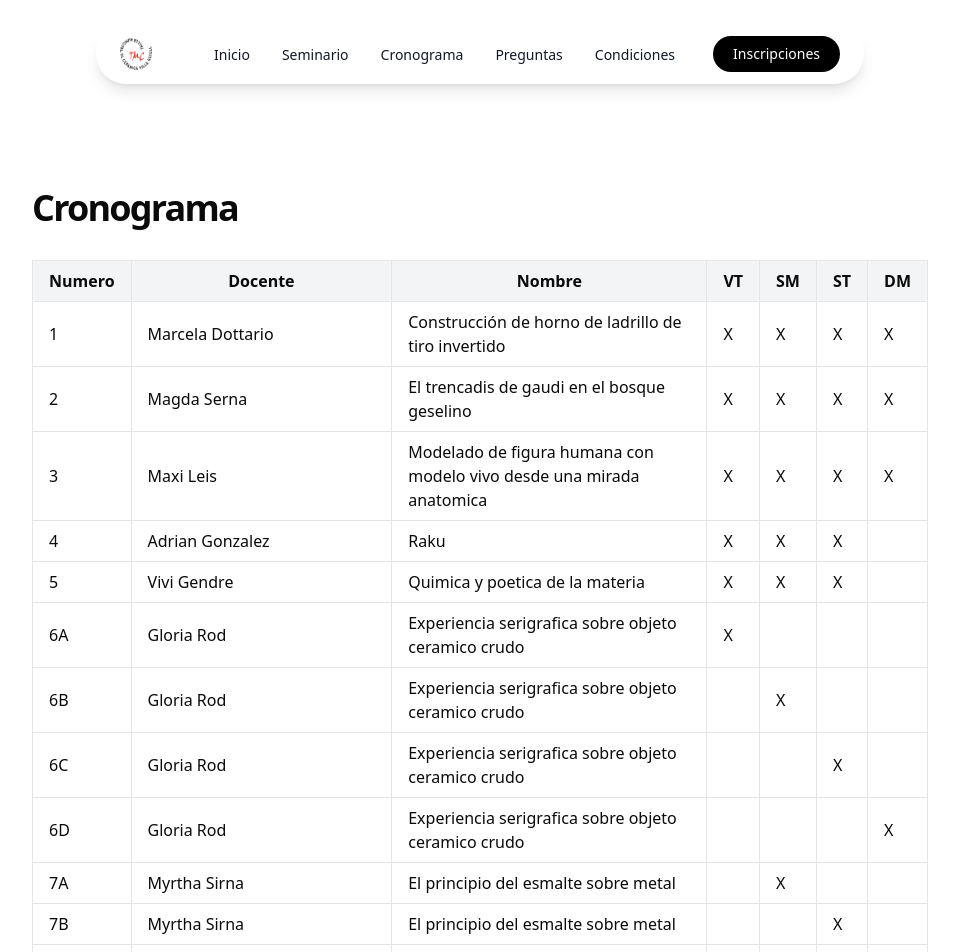
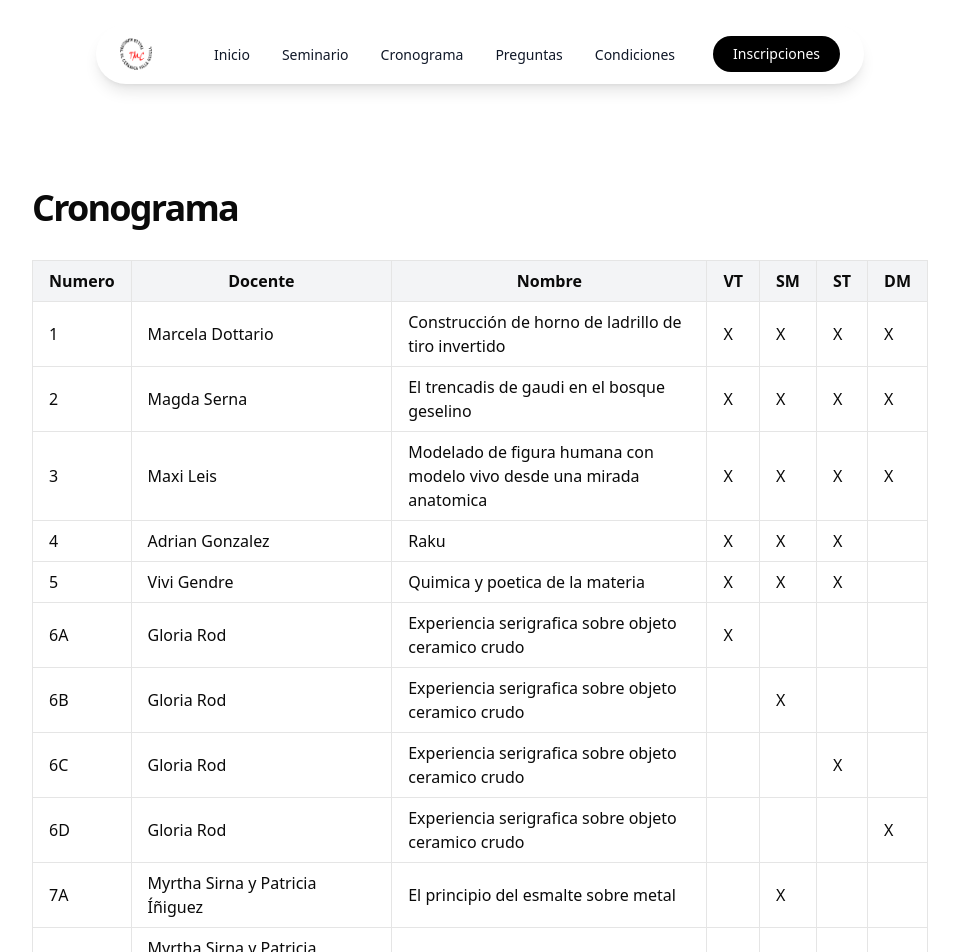
Before and after one commit to matiasaratano/webtmc, a Next.js app: page /cronograma in a window 1280 px wide. Shown: the top 952 px of the page, without its empty margins (160-1119 px from the left). Built offline with nearby package versions, Linux system fonts and the light colour scheme.

Commit message:
se agrega nombre profesor taller 7

```diff
--- a/src/app/cronograma/page.tsx
+++ b/src/app/cronograma/page.tsx
@@ -30,8 +30,8 @@ export default function CronogramaPage() {
                   <tr><td className="px-4 py-2 border">6B</td><td className="px-4 py-2 border">Gloria Rod</td><td className="px-4 py-2 border">Experiencia serigrafica sobre objeto ceramico crudo</td><td className="px-4 py-2 border"></td><td className="px-4 py-2 border">X</td><td className="px-4 py-2 border"></td><td className="px-4 py-2 border"></td></tr>
                   <tr><td className="px-4 py-2 border">6C</td><td className="px-4 py-2 border">Gloria Rod</td><td className="px-4 py-2 border">Experiencia serigrafica sobre objeto ceramico crudo</td><td className="px-4 py-2 border"></td><td className="px-4 py-2 border"></td><td className="px-4 py-2 border">X</td><td className="px-4 py-2 border"></td></tr>
                   <tr><td className="px-4 py-2 border">6D</td><td className="px-4 py-2 border">Gloria Rod</td><td className="px-4 py-2 border">Experiencia serigrafica sobre objeto ceramico crudo</td><td className="px-4 py-2 border"></td><td className="px-4 py-2 border"></td><td className="px-4 py-2 border"></td><td className="px-4 py-2 border">X</td></tr>
-                  <tr><td className="px-4 py-2 border">7A</td><td className="px-4 py-2 border">Myrtha Sirna</td><td className="px-4 py-2 border">El principio del esmalte sobre metal</td><td className="px-4 py-2 border"></td><td className="px-4 py-2 border">X</td><td className="px-4 py-2 border"></td><td className="px-4 py-2 border"></td></tr>
-                  <tr><td className="px-4 py-2 border">7B</td><td className="px-4 py-2 border">Myrtha Sirna</td><td className="px-4 py-2 border">El principio del esmalte sobre metal</td><td className="px-4 py-2 border"></td><td className="px-4 py-2 border"></td><td className="px-4 py-2 border">X</td><td className="px-4 py-2 border"></td></tr>
+                  <tr><td className="px-4 py-2 border">7A</td><td className="px-4 py-2 border">Myrtha Sirna y Patricia Íñiguez</td><td className="px-4 py-2 border">El principio del esmalte sobre metal</td><td className="px-4 py-2 border"></td><td className="px-4 py-2 border">X</td><td className="px-4 py-2 border"></td><td className="px-4 py-2 border"></td></tr>
+                  <tr><td className="px-4 py-2 border">7B</td><td className="px-4 py-2 border">Myrtha Sirna y Patricia Íñiguez</td><td className="px-4 py-2 border">El principio del esmalte sobre metal</td><td className="px-4 py-2 border"></td><td className="px-4 py-2 border"></td><td className="px-4 py-2 border">X</td><td className="px-4 py-2 border"></td></tr>
                   <tr><td className="px-4 py-2 border">8</td><td className="px-4 py-2 border">Caciopea</td><td className="px-4 py-2 border">Clínica de obra: procesos y reflexiones sobre el hacer artístico cerámico</td><td className="px-4 py-2 border">X</td><td className="px-4 py-2 border">X</td><td className="px-4 py-2 border">X</td><td className="px-4 py-2 border">X</td></tr>
                   <tr><td className="px-4 py-2 border">9A</td><td className="px-4 py-2 border">Daisy Rocio Linares Chanamé</td><td className="px-4 py-2 border">Iniciación a la moldería cerámica</td><td className="px-4 py-2 border">X</td><td className="px-4 py-2 border"></td><td className="px-4 py-2 border">X</td><td className="px-4 py-2 border"></td></tr>
                   <tr><td className="px-4 py-2 border">9B</td><td className="px-4 py-2 border">Daisy Rocio Linares Chanamé</td><td className="px-4 py-2 border">Iniciación a la moldería cerámica</td><td className="px-4 py-2 border"></td><td className="px-4 py-2 border">X</td><td className="px-4 py-2 border"></td><td className="px-4 py-2 border">X</td></tr>
--- a/src/data/workshops.ts
+++ b/src/data/workshops.ts
@@ -201,7 +201,7 @@ Transferir a partir de shablon imágenes sobre objetos cerámicos en crudo, desa
   {
     id: '7',
     letra: '7',
-    docente: 'Myrtha Sirna',
+    docente: 'Myrtha Sirna y Patricia Íñiguez',
     nombre: 'El principio del esmalte sobre metal',
     descripcion: '',
     cupos: '',
```
